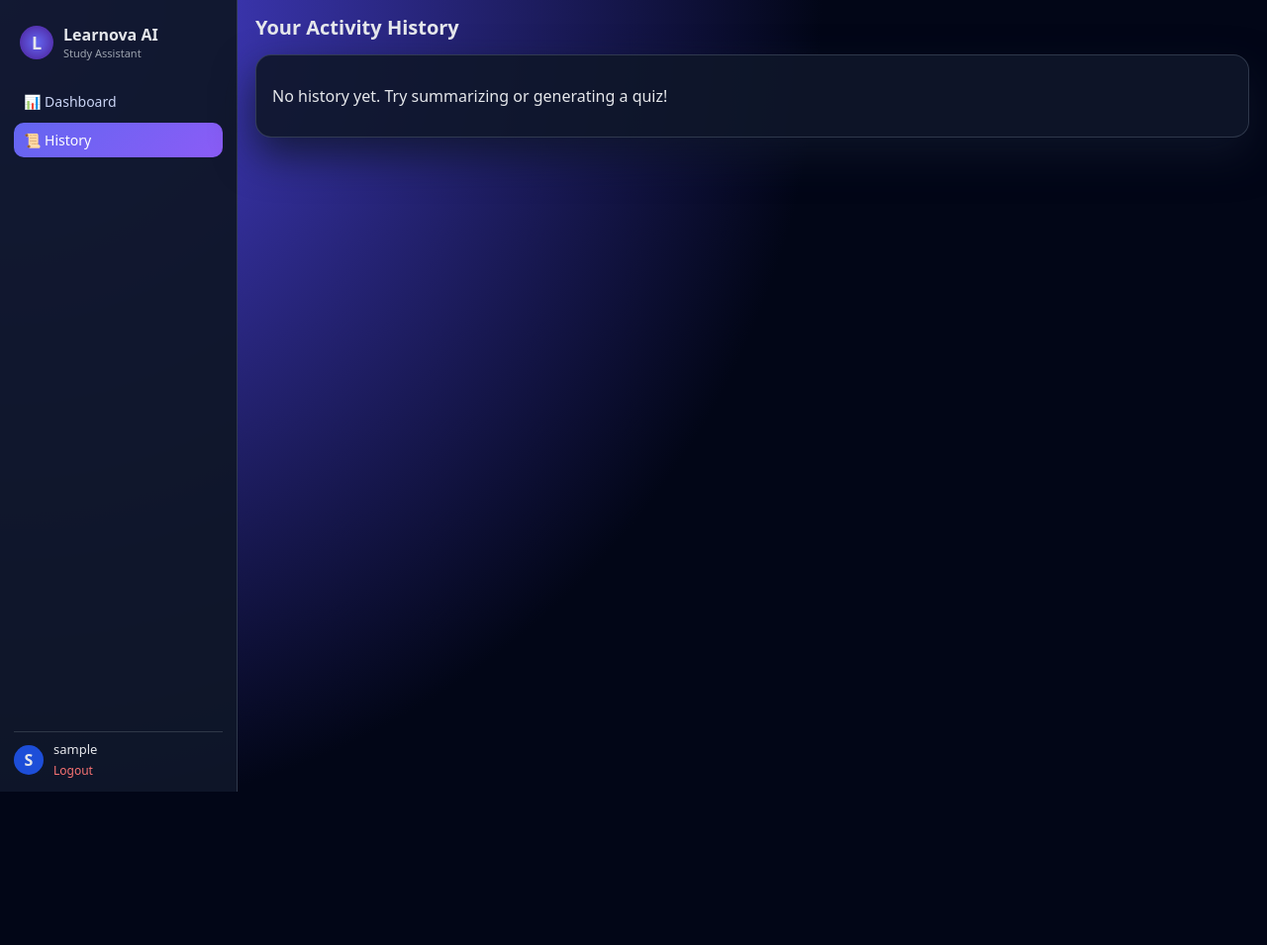
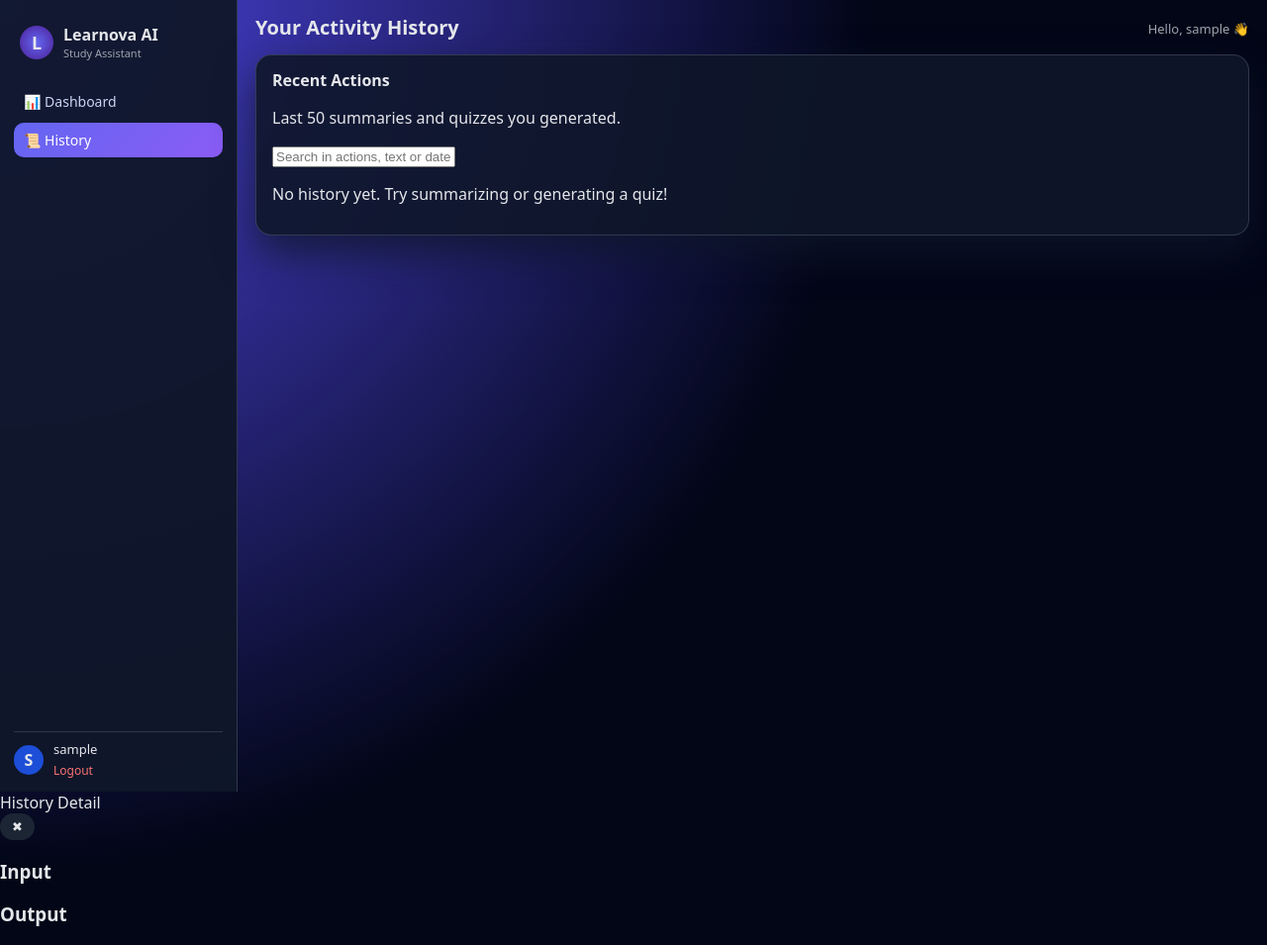
Before and after one commit to lasamailwb-source/learnova-ai, a Flask app: page /history in a window 1280 px wide. Shown: the whole page at 99% size. Before the commit the page ends 800 px from the top, so only its background shows below. Run offline with Flask 3, Linux system fonts and the light colour scheme; the visitor is signed in with stand-in values (Sample User, id 1).

Commit message:
Update history.html

```diff
--- a/templates/history.html
+++ b/templates/history.html
@@ -8,7 +8,7 @@
 <body class="app-body">
   <div class="layout">
 
-    <!-- Sidebar (same as index) -->
+    <!-- Sidebar (same as dashboard) -->
     <aside class="sidebar">
       <div class="sidebar-header">
         <div class="logo-circle">L</div>
@@ -38,17 +38,36 @@
     <main class="main-content">
       <header class="topbar">
         <h1 class="topbar-title">Your Activity History</h1>
+        <div class="topbar-right">
+          <span class="topbar-welcome">Hello, {{ username }} 👋</span>
+        </div>
       </header>
 
       <section class="card">
+        <div class="history-header">
+          <div>
+            <h2 style="margin:0;">Recent Actions</h2>
+            <p class="history-subtitle">Last 50 summaries and quizzes you generated.</p>
+          </div>
+          <div class="history-search-wrapper">
+            <input
+              type="text"
+              id="historySearch"
+              placeholder="Search in actions, text or date..."
+            >
+          </div>
+        </div>
+
         {% if history %}
-          <table class="history-table">
+          <div class="history-table-wrapper">
+            <table class="history-table" id="historyTable">
               <thead>
                 <tr>
-                <th>Time</th>
-                <th>Action</th>
-                <th>Input Preview</th>
-                <th>Output Preview</th>
+                  <th style="width: 18%;">Time</th>
+                  <th style="width: 12%;">Action</th>
+                  <th style="width: 40%;">Input Preview</th>
+                  <th style="width: 20%;">Output Preview</th>
+                  <th style="width: 10%;">View</th>
                 </tr>
               </thead>
               <tbody>
@@ -58,15 +77,109 @@
                     <td>{{ h.action }}</td>
                     <td>{{ h.input_preview[:80] }}{% if h.input_preview|length > 80 %}...{% endif %}</td>
                     <td>{{ h.output_preview[:80] }}{% if h.output_preview|length > 80 %}...{% endif %}</td>
+                    <td>
+                      <button
+                        class="secondary-btn view-btn"
+                        data-time="{{ h.timestamp }}"
+                        data-action="{{ h.action }}"
+                        data-input="{{ h.input_preview | replace('"','&quot;') }}"
+                        data-output="{{ h.output_preview | replace('"','&quot;') }}"
+                      >
+                        🔍 View
+                      </button>
+                    </td>
                   </tr>
                 {% endfor %}
               </tbody>
             </table>
+          </div>
         {% else %}
           <p>No history yet. Try summarizing or generating a quiz!</p>
         {% endif %}
       </section>
     </main>
   </div>
+
+  <!-- Modal for viewing full details -->
+  <div id="historyModal" class="modal-backdrop hidden">
+    <div class="modal">
+      <div class="modal-header">
+        <div>
+          <div class="modal-title">History Detail</div>
+          <div class="modal-subtitle" id="modalMeta"></div>
+        </div>
+        <button id="modalCloseBtn" class="secondary-btn small-btn">✖</button>
+      </div>
+
+      <div class="modal-body">
+        <h3>Input</h3>
+        <div id="modalInput" class="modal-textbox"></div>
+
+        <h3>Output</h3>
+        <div id="modalOutput" class="modal-textbox"></div>
+      </div>
+    </div>
+  </div>
+
+  <script>
+    document.addEventListener("DOMContentLoaded", function () {
+      const searchInput = document.getElementById("historySearch");
+      const table = document.getElementById("historyTable");
+      const rows = table ? table.querySelectorAll("tbody tr") : [];
+
+      // Simple search filter
+      if (searchInput && rows.length) {
+        searchInput.addEventListener("input", () => {
+          const q = searchInput.value.toLowerCase();
+          rows.forEach(row => {
+            const text = row.textContent.toLowerCase();
+            row.style.display = text.includes(q) ? "" : "none";
+          });
+        });
+      }
+
+      // Modal logic
+      const modal = document.getElementById("historyModal");
+      const modalMeta = document.getElementById("modalMeta");
+      const modalInput = document.getElementById("modalInput");
+      const modalOutput = document.getElementById("modalOutput");
+      const modalCloseBtn = document.getElementById("modalCloseBtn");
+
+      function openModal(time, action, input, output) {
+        if (!modal) return;
+        modalMeta.textContent = `${action.toUpperCase()} • ${time}`;
+        modalInput.textContent = input || "";
+        modalOutput.textContent = output || "";
+        modal.classList.remove("hidden");
+      }
+
+      function closeModal() {
+        if (!modal) return;
+        modal.classList.add("hidden");
+      }
+
+      if (modalCloseBtn) {
+        modalCloseBtn.addEventListener("click", closeModal);
+      }
+      if (modal) {
+        modal.addEventListener("click", (e) => {
+          if (e.target === modal) {
+            closeModal();
+          }
+        });
+      }
+
+      // Attach click handlers on "View" buttons
+      document.querySelectorAll(".view-btn").forEach(btn => {
+        btn.addEventListener("click", () => {
+          const time = btn.dataset.time || "";
+          const action = btn.dataset.action || "";
+          const input = btn.dataset.input || "";
+          const output = btn.dataset.output || "";
+          openModal(time, action, input, output);
+        });
+      });
+    });
+  </script>
 </body>
 </html>
```
Lines whose indentation alone changed are shown as unchanged.
